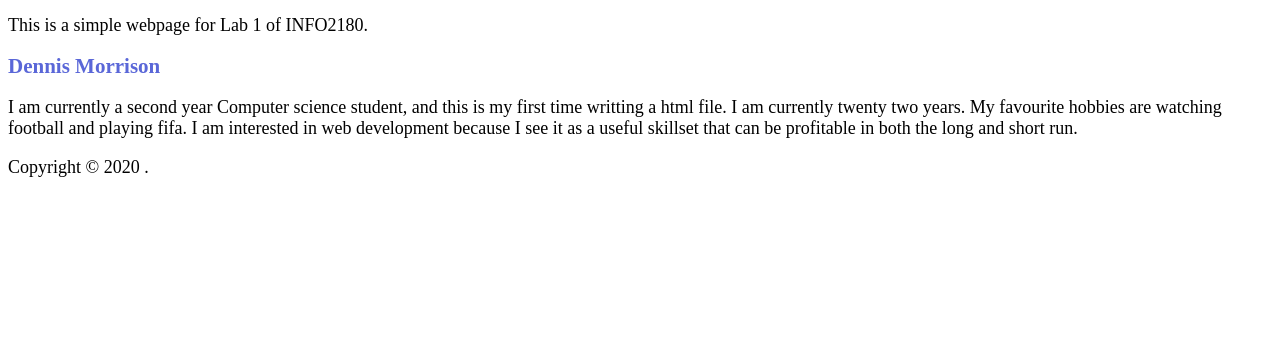
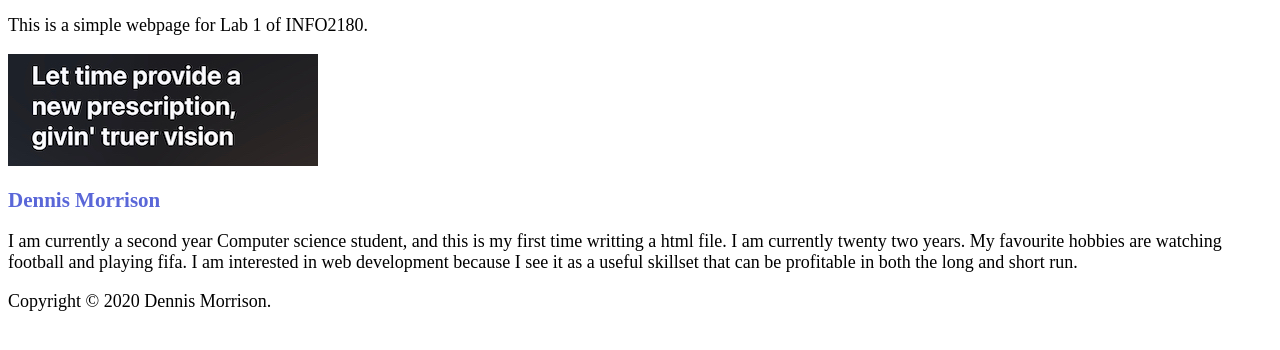
Before and after one commit to denno112/info2180-lab1, a plain HTML site: page index.html in a window 1280 px wide. Shown: the part 46-396 px from the top of the page. Drawn offline with Linux system fonts and the light colour scheme.

Commit message:
added image to html index

```diff
--- a/index.html
+++ b/index.html
@@ -14,11 +14,12 @@
            <p>This is a simple webpage for Lab 1 of INFO2180.</p>
        </header>
        <main>
+            <img src="images/IMG_2633.jpg" alt="image of quote">
            <h2>Dennis Morrison</h2>
            <p>  I am currently a second year Computer science student, and this is my first time writting a html file. I am currently twenty two years. My favourite hobbies are watching football and playing fifa. I am interested in web development because I see it as a useful skillset that can be profitable in both the long and short run.</p>
        </main>
        <footer>
-<p>Copyright &copy; 2020 <Your Name>.</p>
+<p>Copyright &copy; 2020 Dennis Morrison.</p>
        </footer>
    </body>
    </html>
```
Also changed, not shown: images/IMG_2633.jpg (added).
